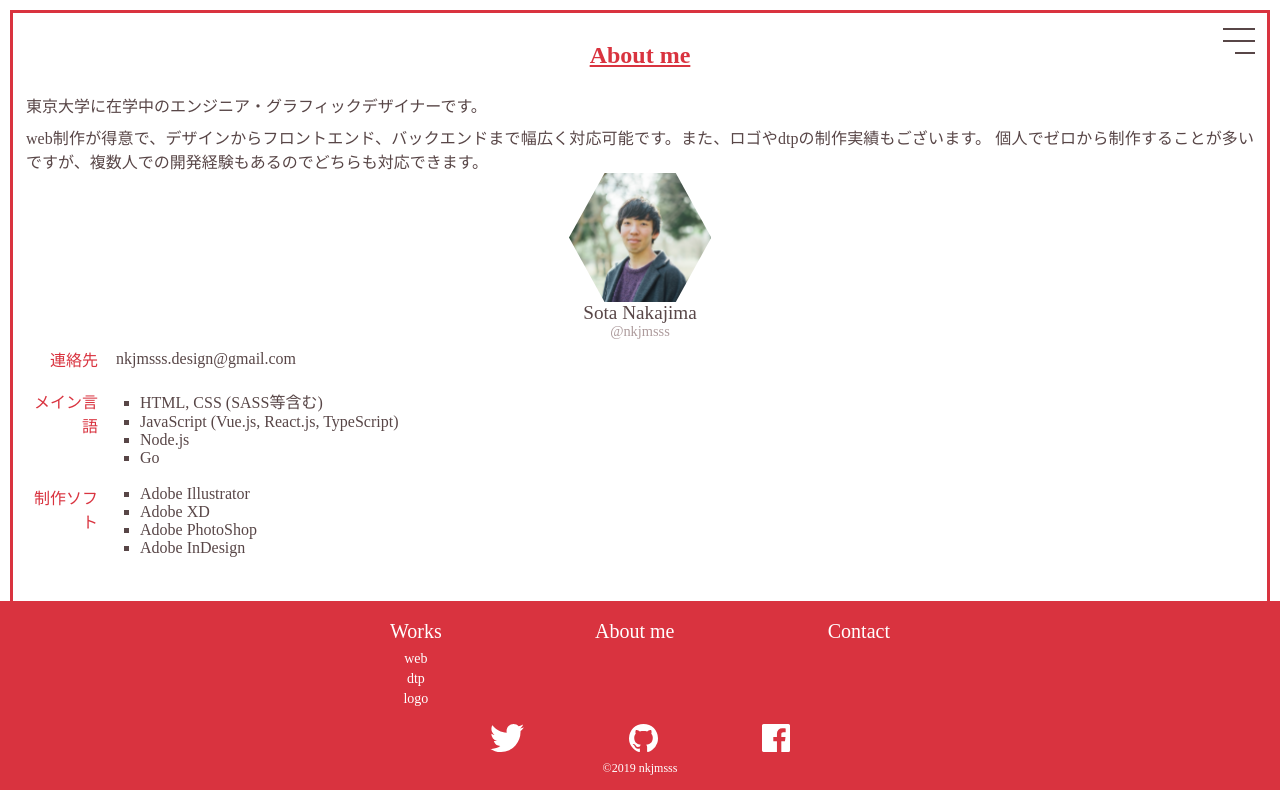
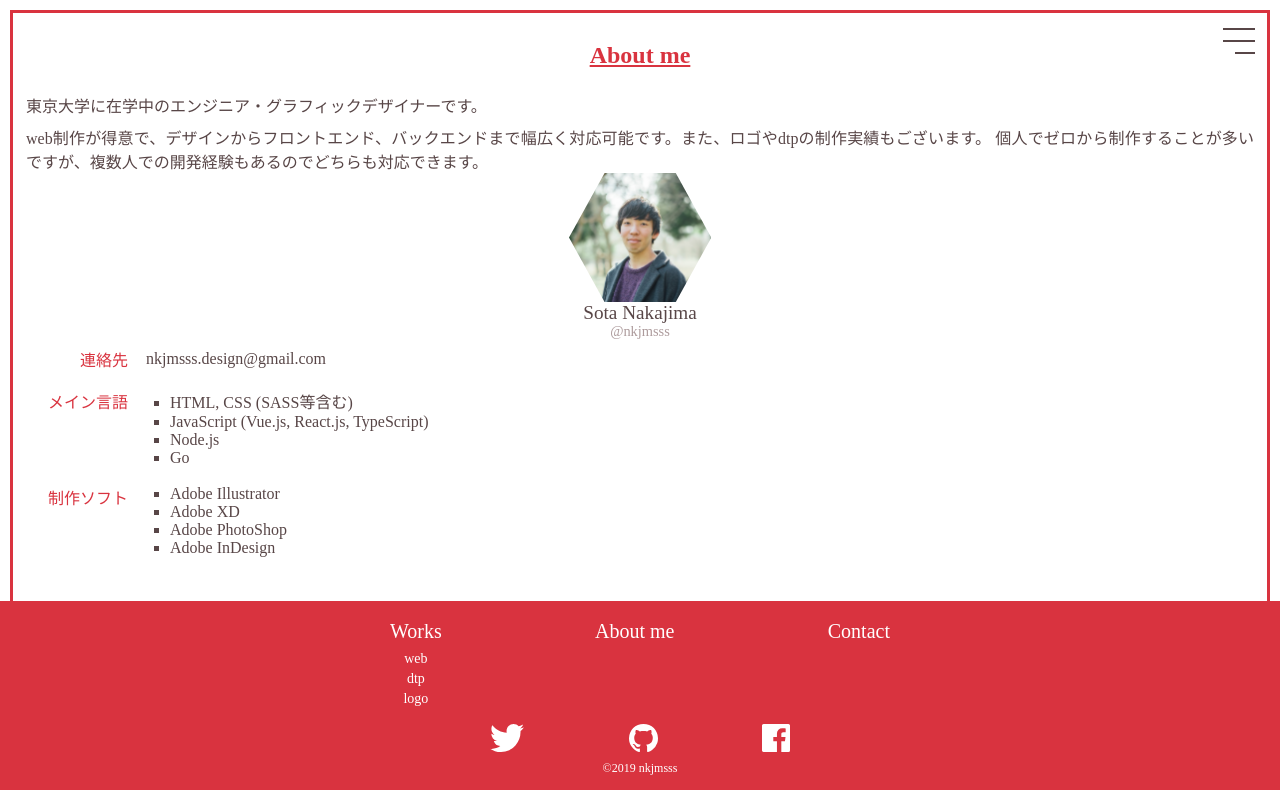
Before and after one commit to nkjmsss/portfolio, a Nuxt app in the folder src/: page /about in a window 1280 px wide. Built offline with nearby package versions, Linux system fonts and the light colour scheme.

Commit message:
fix: width

```diff
--- a/src/components/about/table.vue
+++ b/src/components/about/table.vue
@@ -44,6 +44,10 @@ export default {
     width: 70px;
     vertical-align: top;
     text-align: right;
+
+    @include mq {
+      width: 100px;
+    }
   }
 
   &__item {
```
